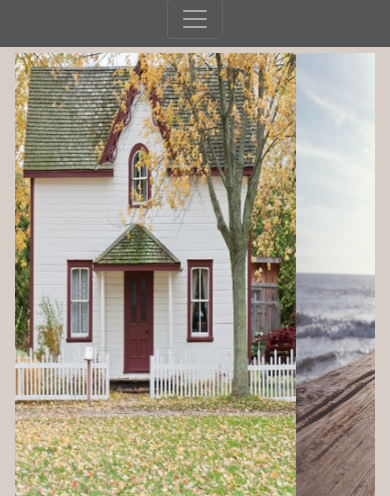
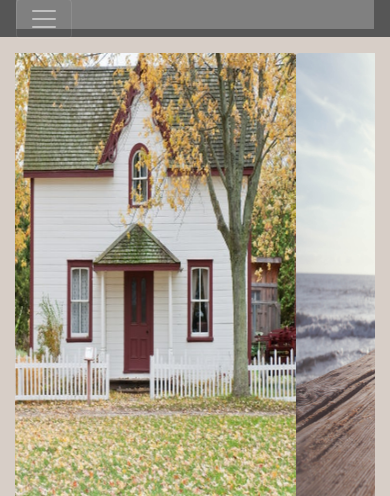
Before and after one commit to smontoro/rightathome, a website: page index.html in a window 390 px wide. Shown: the part 49-545 px from the top of the page. Drawn offline with Linux system fonts and the light colour scheme.

Commit message:
added greay background to toggle

```diff
--- a/css/small-business.css
+++ b/css/small-business.css
@@ -127,7 +127,6 @@ footer p {
 	color: black;
 }
 
-
 @media (max-width: 992px) {
 	.publications {
 		margin-bottom: 25px;
@@ -136,10 +135,14 @@ footer p {
 }
 
 @media (max-width: 526px) {
-	.nav-brand {
-		margin: 0 auto;
+	.toggle {
+		height: 30px;
+		width: 100%;
+		background-color: grey;
 	}
-	.navbar-toggler {
-		margin: 0 auto;
+
+	.navbar-toggle {
+		margin: auto 0;
 	}
+
 }
--- a/index.html
+++ b/index.html
@@ -32,7 +32,9 @@
         <a class="navbar-brand" href="#">
           <i class="fa fa-home" aria-hidden="true"></i>
       Right at Home Health Insurance Services, LLC</a>
+      <div class="toggle">
         <button class="navbar-toggler" type="button" data-toggle="collapse" data-target="#navbarResponsive" aria-controls="navbarResponsive" aria-expanded="false" aria-label="Toggle navigation">
+
           <span class="navbar-toggler-icon"></span>
         </button>
         <div class="collapse navbar-collapse" id="navbarResponsive">
@@ -57,6 +59,7 @@
           </ul>
         </div>
       </div>
+    </div>
     </nav>
 
     <!-- Page Content -->
```
